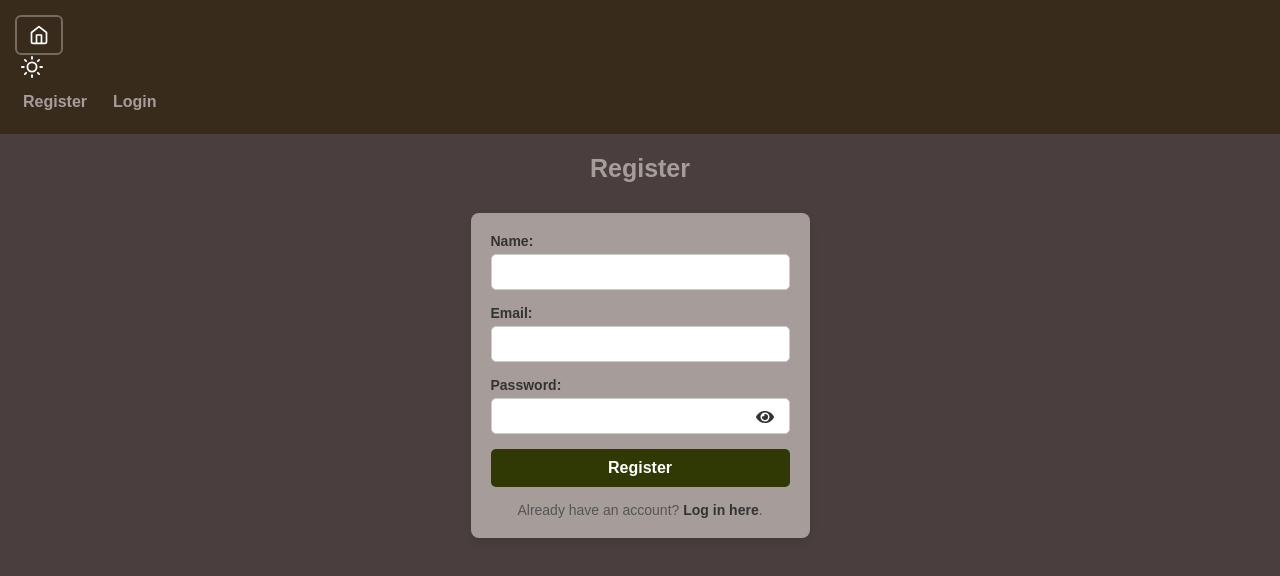
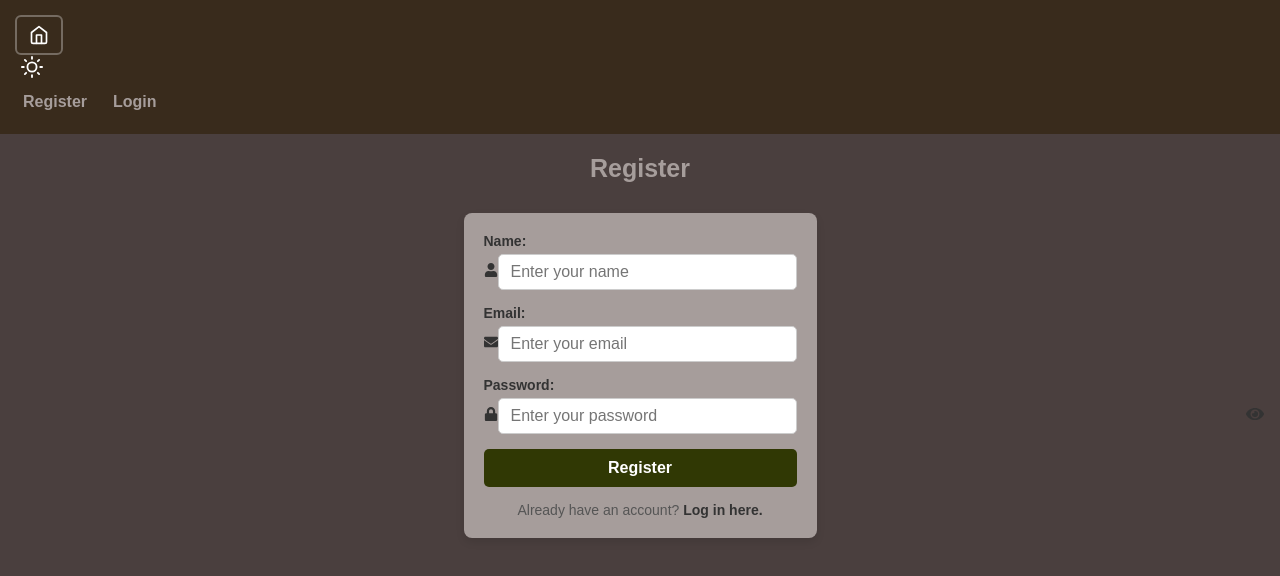
Before and after one commit to YevheniiaZalevska/phonebook, a React (Vite) app: page /register in a window 1280 px wide. Shown: the top 576 px of the page. Built offline with nearby package versions, Linux system fonts and the light colour scheme.

Commit message:
clear code

```diff
--- a/src/components/LoginForm/LoginForm.jsx
+++ b/src/components/LoginForm/LoginForm.jsx
@@ -7,7 +7,7 @@ import { login } from '../../redux/auth/operations';
 import { Link } from 'react-router-dom';
 import { toast } from 'react-hot-toast';
 
-import { FaEye, FaEyeSlash, FaEnvelope, FaLock } from 'react-icons/fa'; // 🔥 Иконки
+import { FaEye, FaEyeSlash, FaEnvelope, FaLock } from 'react-icons/fa';
 import s from './LoginForm.module.css';
 
 const loginSchema = Yup.object().shape({
@@ -36,7 +36,7 @@ const LoginForm = () => {
         <label className={s.label}>
           Email:
           <div className={s.inputWrapper}>
-            <FaEnvelope className={s.icon} /> {/* 📧 Иконка почты */}
+            <FaEnvelope className={s.icon} />
             <Field className={s.input} type="email" name="email" autoComplete="email" />
           </div>
           <ErrorMessage className={s.error} name="email" component="div" />
@@ -45,7 +45,7 @@ const LoginForm = () => {
         <label className={s.label}>
           Password:
           <div className={s.inputWrapper}>
-            <FaLock className={s.icon} /> {/* 🔒 Иконка пароля */}
+            <FaLock className={s.icon} />
             <Field
               className={s.input}
               type={showPassword ? 'text' : 'password'}
--- a/src/components/Navigation/Navigation.jsx
+++ b/src/components/Navigation/Navigation.jsx
@@ -1,12 +1,12 @@
 import { NavLink, useLocation } from 'react-router-dom';
 import { useSelector } from 'react-redux';
 import { selectIsLoggedIn } from '../../redux/auth/selectors';
-import { FiHome, FiUser } from 'react-icons/fi'; // 📌 Используем FiUser для "Contacts"
+import { FiHome, FiUser } from 'react-icons/fi';
 import s from './Navigation.module.css';
 
 const Navigation = () => {
   const location = useLocation();
-  const isLoggedIn = useSelector(selectIsLoggedIn); // ✅ Проверка на авторизацию
+  const isLoggedIn = useSelector(selectIsLoggedIn);
 
   return (
     <nav className={s.nav}>
@@ -17,7 +17,6 @@ const Navigation = () => {
         <FiHome className={s.icon} />
       </NavLink>
 
-      {/* 🔥 "Contacts" отображается ТОЛЬКО если юзер вошел */}
       {isLoggedIn && (
         <NavLink
           to="/contacts"
--- a/src/components/RegistrationForm/RegistrationForm.jsx
+++ b/src/components/RegistrationForm/RegistrationForm.jsx
@@ -7,7 +7,7 @@ import { Link } from 'react-router-dom';
 
 import { register } from '../../redux/auth/operations';
 
-import { FaEye, FaEyeSlash } from 'react-icons/fa';
+import { FaEye, FaEyeSlash, FaUser, FaEnvelope, FaLock } from 'react-icons/fa';
 import s from './RegistrationForm.module.css';
 
 const registrationSchema = Yup.object().shape({
@@ -34,22 +34,33 @@ const RegistrationForm = () => {
       <Form className={s.form}>
         <label className={s.label}>
           Name:
-          <Field className={s.input} type="text" name="name" />
+          <div className={s.inputWrapper}>
+            <FaUser className={s.icon} />
+            <Field className={s.input} type="text" name="name" placeholder="Enter your name" />
+          </div>
           <ErrorMessage className={s.error} name="name" component="div" />
         </label>
+
+        {/* Email Field */}
         <label className={s.label}>
           Email:
-          <Field className={s.input} type="email" name="email" autoComplete="email" />
+          <div className={s.inputWrapper}>
+            <FaEnvelope className={s.icon} />
+            <Field className={s.input} type="email" name="email" autoComplete="email" placeholder="Enter your email" />
+          </div>
           <ErrorMessage className={s.error} name="email" component="div" />
         </label>
+
         <label className={s.label}>
           Password:
-          <div className={s.passwordWrapper}>
+          <div className={s.inputWrapper}>
+            <FaLock className={s.icon} />
             <Field
               className={s.input}
               type={showPassword ? 'text' : 'password'}
               name="password"
               autoComplete="current-password"
+              placeholder="Enter your password"
             />
             <button
               type="button"
@@ -61,12 +72,13 @@ const RegistrationForm = () => {
           </div>
           <ErrorMessage className={s.error} name="password" component="div" />
         </label>
+
         <button className={s.button} type="submit">
           Register
         </button>
 
         <p className={s.link}>
-          Already have an account? <Link to="/login">Log in here</Link>.
+          Already have an account? <Link to="/login">Log in here.</Link>
         </p>
       </Form>
     </Formik>
```
